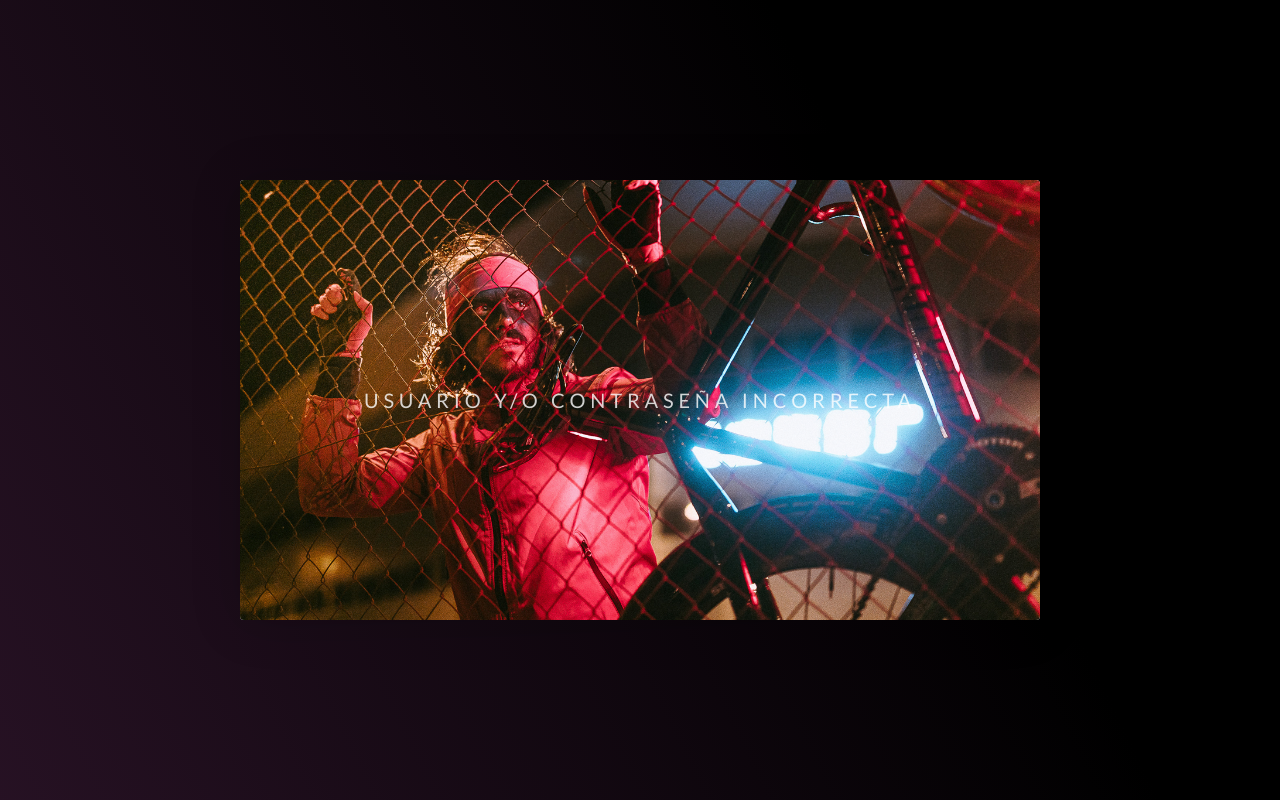
After one commit to igONELL/prueba2php, a PHP site: page /Vista/LogIncorrecto.php in a window 1280 px wide. The commit adds this page. Run offline with PHP 8.4, Linux system fonts and the light colour scheme.

Commit message:
+Se reparan errores, login, registro +se agrega imagenes accesos erroneos

```diff
--- a/Controlador/registro.php
+++ b/Controlador/registro.php
@@ -9,8 +9,6 @@ include("../Modelo/Cliente.php");
 
 
 if ( isset($_POST['phone']) && isset($_POST['user']) && isset($_POST['pass'] )) {
-
-
 
 	$phone = $_POST['phone'];
 	$user = $_POST['user'];
--- a/Css/Login.css
+++ b/Css/Login.css
@@ -82,7 +82,7 @@ input:placeholder-shown  + label {
           transform: translateY(15px);
 }
 
-.h1 {
+.h1{
   color: #fff;
   opacity: 0.8;
   font-size: 20px;
--- /dev/null
+++ b/Vista/LogIncorrecto.php
@@ -0,0 +1,31 @@
+<?php
+
+session_start();
+
+?>
+
+<!DOCTYPE html>
+<html lang="en">
+<head>
+    <meta charset="UTF-8">
+    <meta name="viewport" content="width=device-width, initial-scale=1.0">
+    <link rel="stylesheet" href="../Css/Login.css">
+    <link rel="shortcut icon" href="../Img/favi.icon.png" type="image/x-icon">
+    <title>FIXED GEAR</title>
+</head>
+<body>
+
+
+
+
+   <!------------ Thanks Daniel Almeida for the reference  ----------->
+<!-- https://dribbble.com/shots/4027518-Login-screen-interaction -->
+
+<div class="login-wrapper">
+  <div class="login-left">
+    <a href="Login.php"><img src="../Img/1.png"></a>
+    <div class ="h1">USUARIO Y/O CONTRASEÑA INCORRECTA</div>
+  </div>
+
+</body>
+</html>
--- a/Vista/Login.php
+++ b/Vista/Login.php
@@ -3,7 +3,6 @@
 session_start();
 
 ?>
-
 
 <!DOCTYPE html>
 <html lang="en">
--- a/Vista/Incorrecto.php
+++ b/Vista/RegIncorrecto.php
@@ -3,7 +3,6 @@
 session_start();
 
 ?>
-
 
 <!DOCTYPE html>
 <html lang="en">
@@ -24,8 +23,8 @@ session_start();
 
 <div class="login-wrapper">
   <div class="login-left">
-    <img src="../Img/1.png">
-    <div class="h1">USUARIO Y/O CONTRASEÑA INCORRECTA</div>
+    <a href="Registro.php"><img src="../Img/1.png"></a>
+    <div class ="h1">REGISTRO INCORRECTO VUELVE A INTENTAR!</div>
   </div>
 
 </body>
--- a/Vista/Registro.php
+++ b/Vista/Registro.php
@@ -1,7 +1,8 @@
 <?php
+
 session_start();
+
 ?>
-
 
 <!DOCTYPE html>
 <html lang="en">
```
Also changed, not shown: Controlador/login.php (+2 -7 lines).
